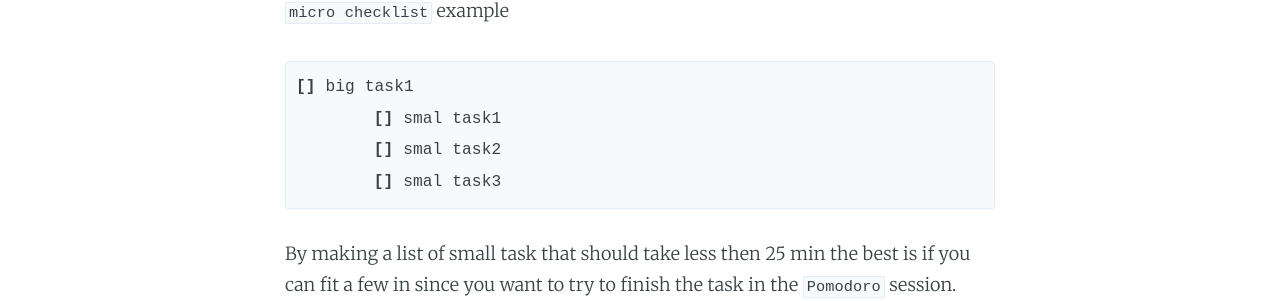
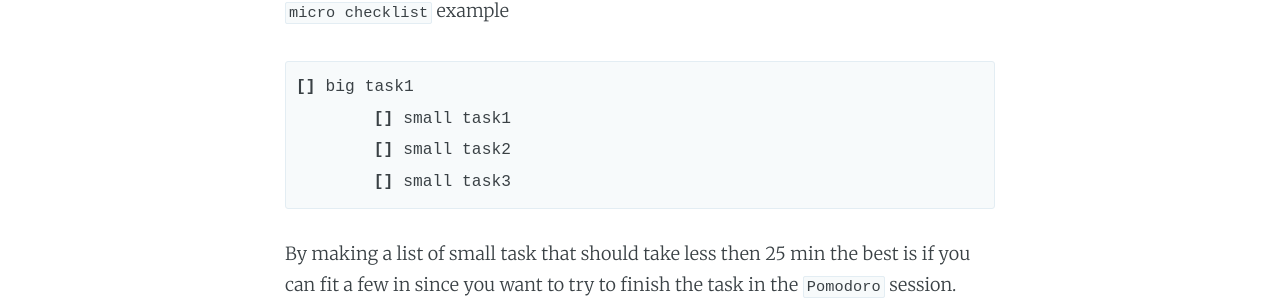
Before and after one commit to mad01/mad01.github.io, a Jekyll site: the page built from _posts/2015-03-25-productivity.md, in a window 1280 px wide. Shown: the part 504-805 px from the top of the page. Built offline with Jekyll 4.4.1, drawn with Linux system fonts in a browser that asks for light colours; Markdown is read by kramdown in place of the engine named in the settings.

Commit message:
fix spelling miss

```diff
--- a/_posts/2015-03-25-productivity.md
+++ b/_posts/2015-03-25-productivity.md
@@ -10,9 +10,9 @@ I have recently started to use a productivity theory called `Pomodoro`. The prin
 `micro checklist` example
 {% highlight bash %}
 [] big task1
-	[] smal task1
-	[] smal task2
-	[] smal task3
+	[] small task1
+	[] small task2
+	[] small task3
 {% endhighlight %}
 
 By making a list of small task that should take less then 25 min the best is if you can fit a few in since you want to try to finish the task in the `Pomodoro` session. after each micro tank is done you can check it by adding a x inside `[X]`. The important thing here is to have the task strict enough to not have to think about what to do when you are in the `Pomodoro` session. When you are in the `Pomodoro` session you don't want do have to be interrupted since you will get out of your flow.
```
